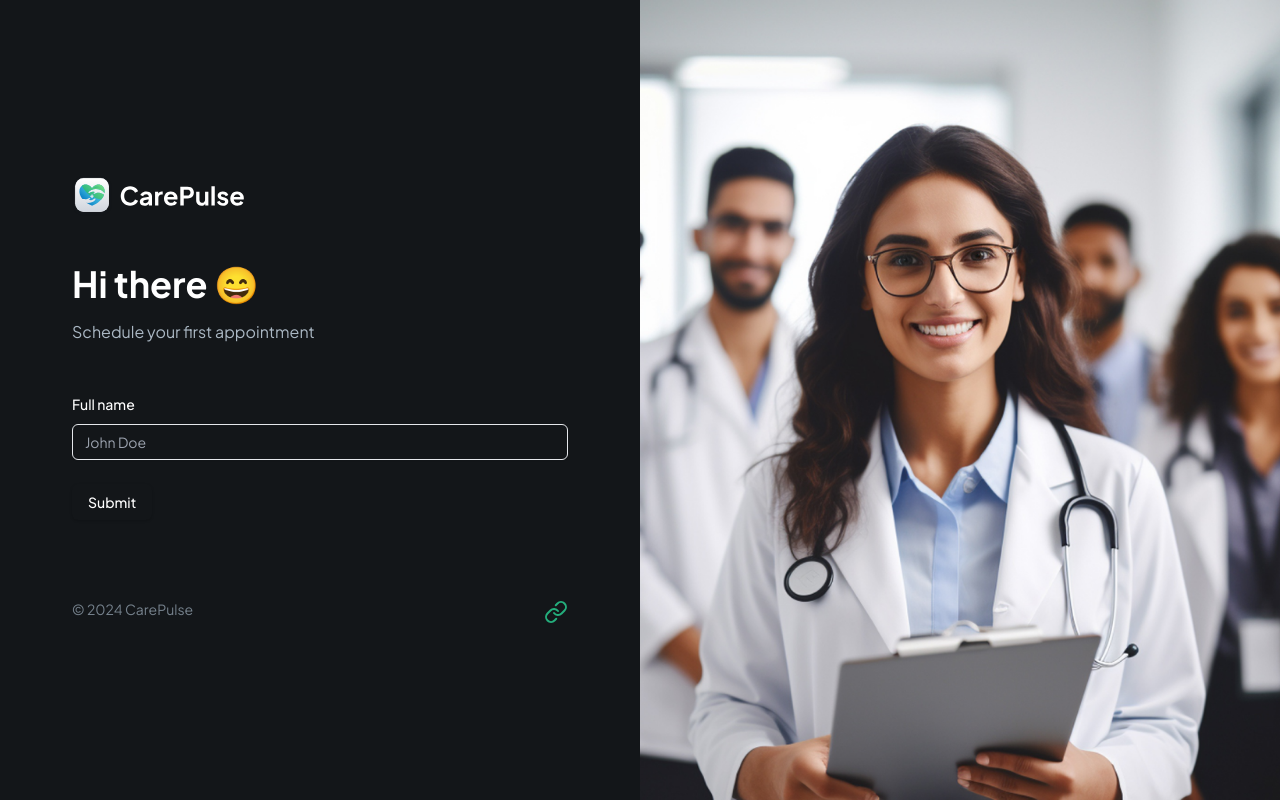
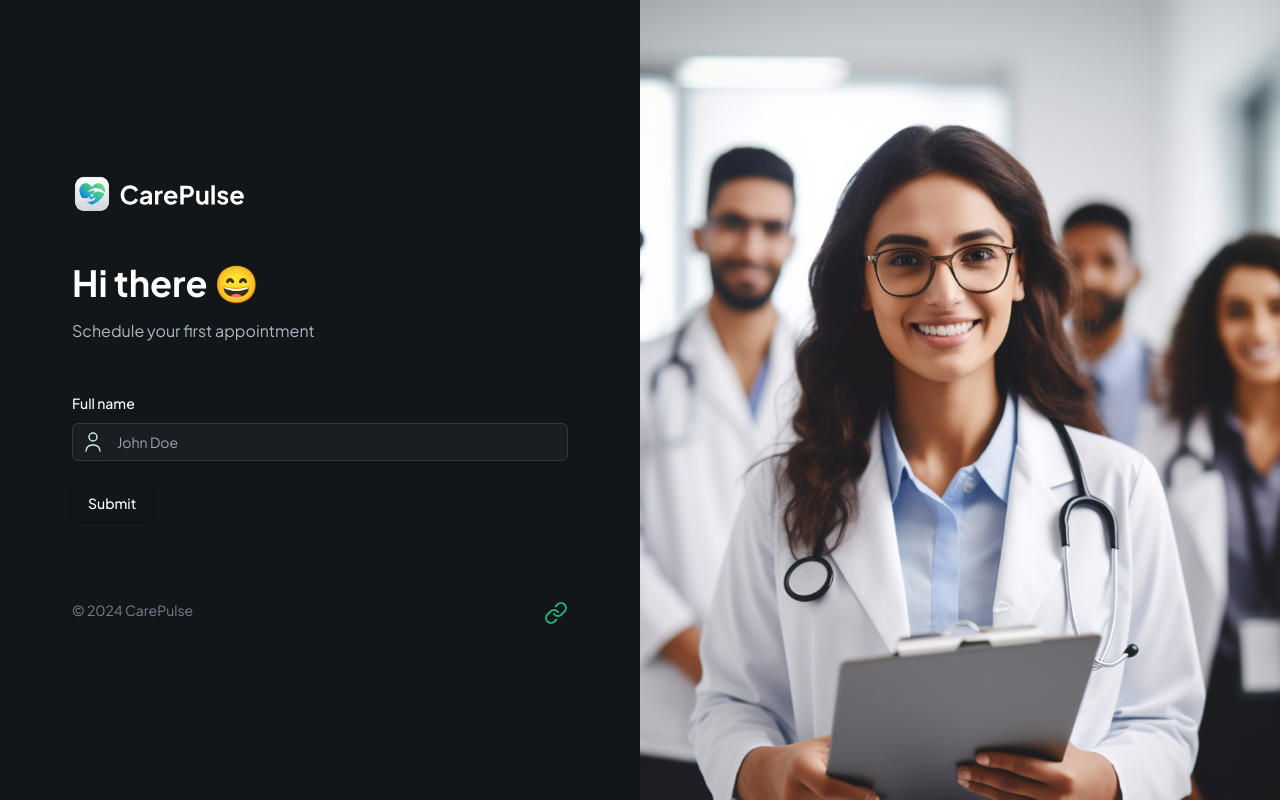
Before and after one commit to jcarlson90/patient_management, a Next.js app: page / in a window 1280 px wide. Built offline with nearby package versions, Linux system fonts and the light colour scheme.

Commit message:
CustomFormField styling

```diff
--- a/components/CustomFormField.tsx
+++ b/components/CustomFormField.tsx
@@ -1,4 +1,4 @@
-'use client'
+"use client";
 
 import {
   FormControl,
@@ -12,6 +12,7 @@
 import { Control } from "react-hook-form";
 import { FormFieldType } from "./forms/PatientForm";
 import React from "react";
+import Image from "next/image";
 
 interface CustomProps {
   control: Control<any>;
@@ -28,13 +29,35 @@
   renderSkeleton?: (field: any) => React.ReactNode;
 }
 
-const RenderField = ({ field, props }: { field: any; props: CustomProps }) => (
-  <Input
-    type='text'
-    placeholder={props.placeholder || 'John Doe'}
-    {...field}
-  />
-);
+const RenderField = ({ field, props }: { field: any; props: CustomProps }) => {
+  const { fieldType, iconSrc, iconAlt, placeholder } = props;
+  switch (fieldType) {
+    case FormFieldType.INPUT:
+      return (
+        <div className="flex rounded-md border border-dark-500 bg-dark-400">
+          {iconSrc && (
+             <Image
+             src={iconSrc}
+             height={24}
+             width={24}
+             alt={iconSrc || 'icon' }
+             className="ml-2"
+             />
+          )}
+          <FormControl>
+            <Input
+            placeholder={placeholder}
+            {...field}
+            className="shad-inout border-0"
+            />
+          </FormControl>
+        </div>
+      );
+
+    default:
+      break;
+  }
+};
 
 const CustomFormField = (props: CustomProps) => {
   const { control, fieldType, name, label } = props;
```
Also changed, not shown: 1 other file (tests, documents, lock files or other folders).
